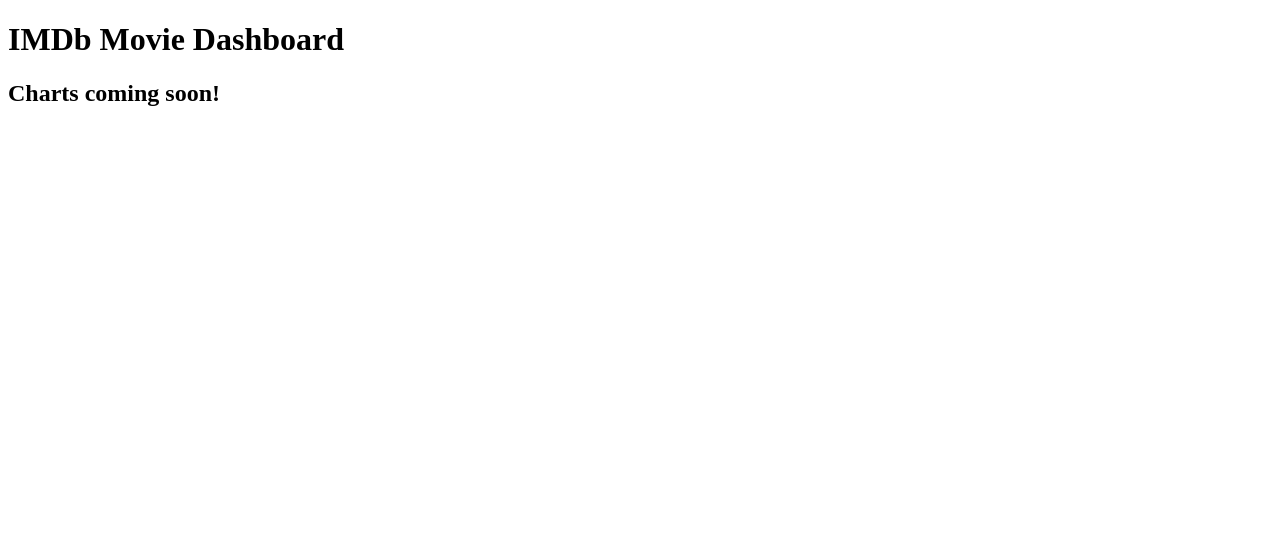
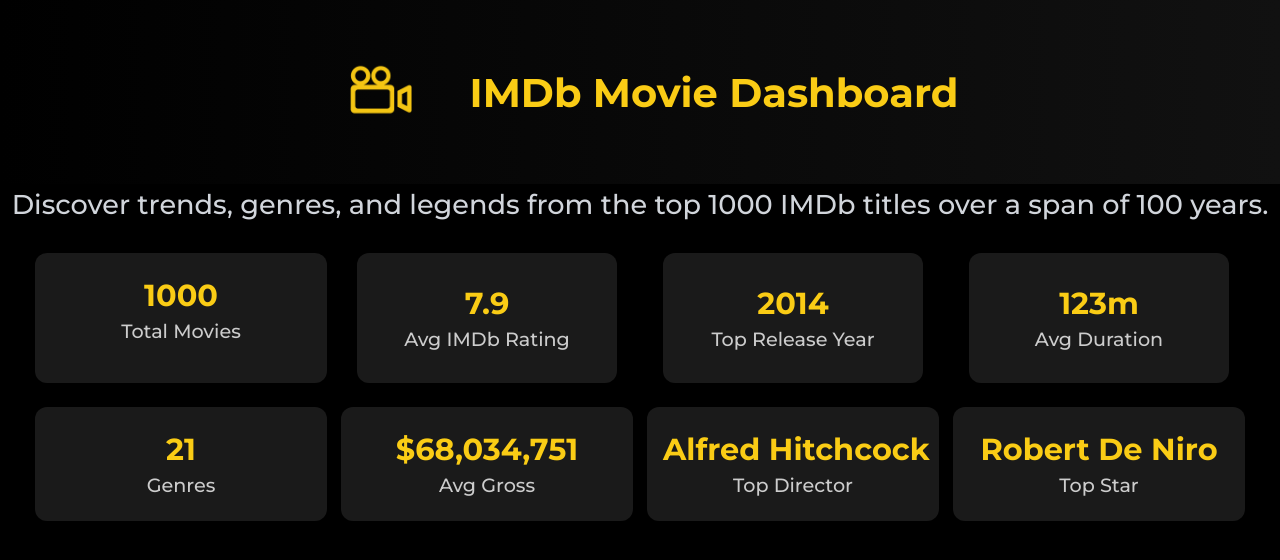
Before and after one commit to asmita7798/movie-dashboard, a SvelteKit app: page / in a window 1280 px wide. Shown: the top 560 px of the page. Built offline with nearby package versions, Linux system fonts and the light colour scheme.

Commit message:
Dashboard updated

```diff
--- a/package.json
+++ b/package.json
@@ -16,5 +16,8 @@
 		"@sveltejs/vite-plugin-svelte": "^5.0.0",
 		"svelte": "^5.0.0",
 		"vite": "^6.2.6"
+	},
+	"dependencies": {
+		"papaparse": "^5.5.3"
 	}
 }
--- a/src/app.html
+++ b/src/app.html
@@ -5,6 +5,7 @@
 		<link rel="icon" href="%sveltekit.assets%/favicon.png" />
 		<meta name="viewport" content="width=device-width, initial-scale=1" />
 		%sveltekit.head%
+		<link href="https://fonts.googleapis.com/css2?family=Montserrat:wght@500;700&display=swap" rel="stylesheet">
 	</head>
 	<body data-sveltekit-preload-data="hover">
 		<div style="display: contents">%sveltekit.body%</div>
--- /dev/null
+++ b/src/components/Flipcard.svelte
@@ -0,0 +1,62 @@
+<!-- FlipCard.svelte -->
+<div class="flip-card">
+  <div class="flip-card-inner">
+    <div class="flip-card-front">
+      <slot name="front" />
+    </div>
+    <div class="flip-card-back">
+      <slot name="back" />
+    </div>
+  </div>
+</div>
+
+<style>
+  .flip-card {
+    perspective: 1000px;
+    min-width: 180px;
+    max-width: 260px;
+    width: 100%;
+    height: 130px;
+  }
+
+  .flip-card-inner {
+    position: relative;
+    width: 100%;
+    height: 100%;
+    transition: transform 0.8s ease;
+    transform-style: preserve-3d;
+  }
+
+  .flip-card:hover .flip-card-inner {
+    transform: rotateY(180deg);
+  }
+
+  .flip-card-front,
+  .flip-card-back {
+    position: absolute;
+    width: 100%;
+    height: 100%;
+    padding: 1.5rem 1rem;
+    border-radius: 12px;
+    background-color: #1a1a1a;
+    box-shadow: 0 4px 10px rgba(0, 0, 0, 0.4);
+    text-align: center;
+    backface-visibility: hidden;
+    display: flex;
+    flex-direction: column;
+    justify-content: center;
+    box-sizing: border-box;
+  }
+
+  .flip-card-front {
+    z-index: 2;
+  }
+
+  .flip-card-back {
+    transform: rotateY(180deg);
+    z-index: 1;
+    color: #facc15;
+    font-size: 0.95rem;
+    line-height: 1.3;
+  }
+</style>
--- /dev/null
+++ b/src/components/Header.svelte
@@ -0,0 +1,235 @@
+<script>
+    import FlipCard from './FlipCard.svelte';
+  export let imdbCSV = [];
+
+  // Filter valid rows
+  const validRows = imdbCSV.filter(row =>
+    row['IMDB_Rating'] && row['Released_Year'] && row['Runtime']
+  );
+
+  const totalMovies = validRows.length;
+
+  const avgRating = (
+    validRows.reduce((sum, row) => sum + parseFloat(row['IMDB_Rating']), 0) / totalMovies
+  ).toFixed(1);
+
+  const avgDuration = (
+    validRows.reduce((sum, row) => {
+      const match = row['Runtime'].match(/\d+/);
+      return sum + (match ? parseInt(match[0]) : 0);
+    }, 0) / totalMovies
+  ).toFixed(0);
+
+  const yearCounts = {};
+  validRows.forEach(row => {
+    const year = row['Released_Year'];
+    yearCounts[year] = (yearCounts[year] || 0) + 1;
+  });
+  const commonYear = Object.entries(yearCounts).reduce((a, b) => a[1] > b[1] ? a : b)[0];
+  // Unique genre count
+const genreSet = new Set();
+validRows.forEach(row => {
+  row['Genre']?.split(',').forEach(g => genreSet.add(g.trim()));
+});
+const genreCount = genreSet.size;
+
+// Avg Gross Revenue
+const grossValues = validRows
+  .map(row => parseFloat(row['Gross']?.replace(/[$,]/g, '')))
+  .filter(val => !isNaN(val));
+const avgGross = (
+  grossValues.reduce((sum, val) => sum + val, 0) / grossValues.length
+).toLocaleString('en-US', { style: 'currency', currency: 'USD', maximumFractionDigits: 0 });
+
+
+// Most frequent Director
+const directorCount = {};
+validRows.forEach(row => {
+  const d = row['Director'];
+  if (d) directorCount[d] = (directorCount[d] || 0) + 1;
+});
+const popularDirector = Object.entries(directorCount).reduce((a, b) => a[1] > b[1] ? a : b)[0];
+
+// Most frequent Star (from Star1–4)
+const starCount = {};
+['Star1', 'Star2', 'Star3', 'Star4'].forEach(col => {
+  validRows.forEach(row => {
+    const s = row[col];
+    if (s) starCount[s] = (starCount[s] || 0) + 1;
+  });
+});
+const popularStar = Object.entries(starCount).reduce((a, b) => a[1] > b[1] ? a : b)[0];
+
+// Top 5 movies from commonYear
+const topMoviesInYear = validRows
+  .filter(row => row['Released_Year'] === commonYear)
+  .sort((a, b) => parseFloat(b['IMDB_Rating']) - parseFloat(a['IMDB_Rating']))
+  .slice(0, 5)
+  .map(movie => ({
+    title: movie['Series_Title'],
+    rating: movie['IMDB_Rating']
+  }));
+
+// Rating min/max
+const ratings = validRows.map(row => parseFloat(row['IMDB_Rating']));
+const minRating = Math.min(...ratings).toFixed(1);
+const maxRating = Math.max(...ratings).toFixed(1);
+
+// Duration min/max
+const durations = validRows
+  .map(row => parseInt(row['Runtime'].match(/\d+/)?.[0] || 0))
+  .filter(d => d > 0);
+const minDuration = Math.min(...durations);
+const maxDuration = Math.max(...durations);
+
+</script>
+
+<style>
+  :global(body) {
+    margin: 0;
+    font-family: 'Montserrat', sans-serif;
+    background-color: #000;
+    color: white;
+  }
+
+  .header {
+    padding: 2rem;
+    background: linear-gradient(to right, #000, #111);
+    color: #fff;
+    display: flex;
+    align-items: center;
+    justify-content: center;
+    gap: 1rem;
+  }
+
+  .header h1 {
+    font-size: 2.5rem;
+    font-weight: 700;
+    color: #facc15;
+  }
+
+  .header-icon {
+    width: 120px;
+    height: 120px;
+    margin-right: 0.75rem;
+  }
+
+  .subtitle {
+    text-align: center;
+    font-size: 1.7rem;
+    font-weight: 400;
+    margin-top: 0.25rem;
+    color: #d1d5db;
+  }
+
+.stats {
+  display: grid;
+  grid-template-columns: repeat(4, 1fr);
+  gap: 1.5rem;
+  padding: 2rem;
+  justify-items: center;
+  max-width: 1200px;
+  margin: 0 auto;
+}
+
+.stat-card {
+  background-color: #1a1a1a;
+  padding: 1.5rem 1rem;
+  border-radius: 12px;
+  box-shadow: 0 4px 10px rgba(0, 0, 0, 0.4);
+  text-align: center;
+  min-width: 180px;
+  max-width: 260px;
+  width: 100%;
+
+}
+.stat-card:hover {
+  transform: scale(1.05);
+  box-shadow: 0 0 15px rgba(255, 255, 0, 0.3);
+}
+
+.stat-value {
+  font-size: 1.9rem;
+  font-weight: bold;
+  color: #facc15;
+  white-space: nowrap;
+  overflow-wrap: break-word;
+}
+
+.stat-label {
+  font-size: 1.2rem;
+  color: #ccc;
+  margin-top: 0.3rem;
+}
+
+</style>
+
+<div class="header">
+  <img class="header-icon" src="/header_icon.png" alt="Movie Icon" />
+  <h1><span style="font-weight: 800;">IMDb</span> Movie Dashboard</h1>
+</div>
+<div class="subtitle">Discover trends, genres, and legends from the top 1000 IMDb titles over a span of 100 years.</div>
+
+<div class="stats">
+  <div class="stat-card">
+    <div class="stat-value">{totalMovies}</div>
+    <div class="stat-label">Total Movies</div>
+  </div>
+
+  <!-- IMDb Rating -->
+<FlipCard>
+  <div slot="front">
+    <div class="stat-value">{avgRating}</div>
+    <div class="stat-label">Avg IMDb Rating</div>
+  </div>
+  <div slot="back">
+    <div class="stat-label">Rating Range</div>
+    <div style="font-size: 1.1rem; margin-top: 0.3rem;">{minRating} ⭐ — {maxRating} ⭐</div>
+  </div>
+</FlipCard>
+
+  <!-- Most Frequent Year -->
+<FlipCard>
+  <div slot="front">
+    <div class="stat-value">{commonYear}</div>
+    <div class="stat-label">Top Release Year</div>
+  </div>
+  <div slot="back">
+    <div class="stat-label">Top 5 Movies in {commonYear}</div>
+    <ul style="margin-top: 0.5rem; font-size: 0.9rem; padding: 0; list-style: none;">
+      {#each topMoviesInYear as movie}
+        <li>{movie.title} ({movie.rating})</li>
+      {/each}
+    </ul>
+  </div>
+</FlipCard>
+
+<!-- Avg Duration -->
+<FlipCard>
+  <div slot="front">
+    <div class="stat-value">{avgDuration}m</div>
+    <div class="stat-label">Avg Duration</div>
+  </div>
+  <div slot="back">
+    <div class="stat-label">Duration Range</div>
+    <div style="font-size: 1.1rem; margin-top: 0.3rem;">{minDuration}m — {maxDuration}m</div>
+  </div>
+</FlipCard>
+
+  <div class="stat-card">
+    <div class="stat-value">{genreCount}</div>
+    <div class="stat-label">Genres</div>
+  </div>
+  <div class="stat-card">
+    <div class="stat-value">{avgGross}</div>
+    <div class="stat-label">Avg Gross</div>
+  </div>
+  <div class="stat-card">
+    <div class="stat-value">{popularDirector}</div>
+    <div class="stat-label">Top Director</div>
+  </div>
+  <div class="stat-card">
+    <div class="stat-value">{popularStar}</div>
+    <div class="stat-label">Top Star</div>
+  </div>
+</div>
--- /dev/null
+++ b/src/routes/+page.js
@@ -0,0 +1,12 @@
+import Papa from 'papaparse';
+import { base } from '$app/paths';
+
+export async function load({ fetch, params }) {
+  const responseCSV = await fetch(base + '/imdb.csv', {headers: {'Content-Type': 'text/csv'}})
+  let textCSV = await responseCSV.text()
+  let parsedCSV = Papa.parse(textCSV, {header: true})
+
+  return {
+    imdbCSV: parsedCSV.data
+  }
+}
--- a/src/routes/+page.svelte
+++ b/src/routes/+page.svelte
@@ -1,3 +1,8 @@
-<h1>IMDb Movie Dashboard</h1>
+<script>
+  import Header from '../components/Header.svelte';
+  export let data;
 
-<h2>Charts coming soon!</h2>
+  const { imdbCSV } = data;
+</script>
+
+<Header {imdbCSV} />
```
Also changed, not shown: static/header_icon.png (added), 1 other file (tests, documents, lock files or other folders).
